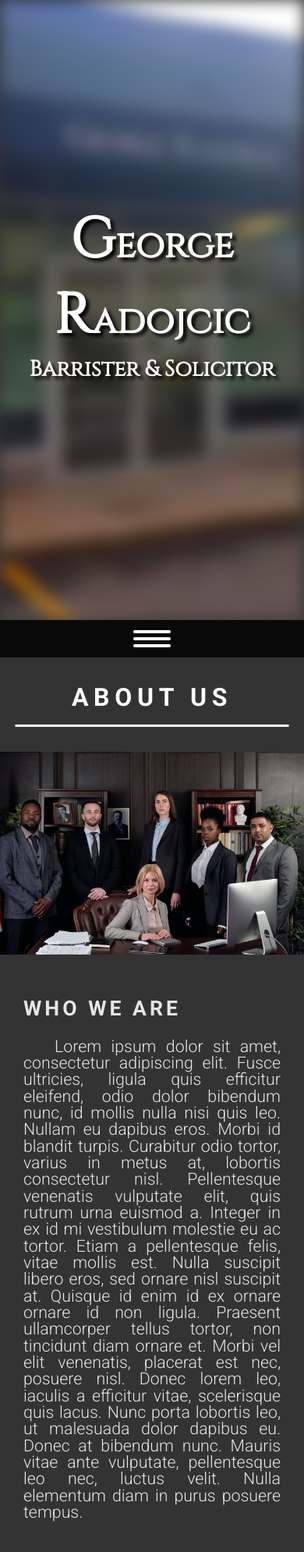
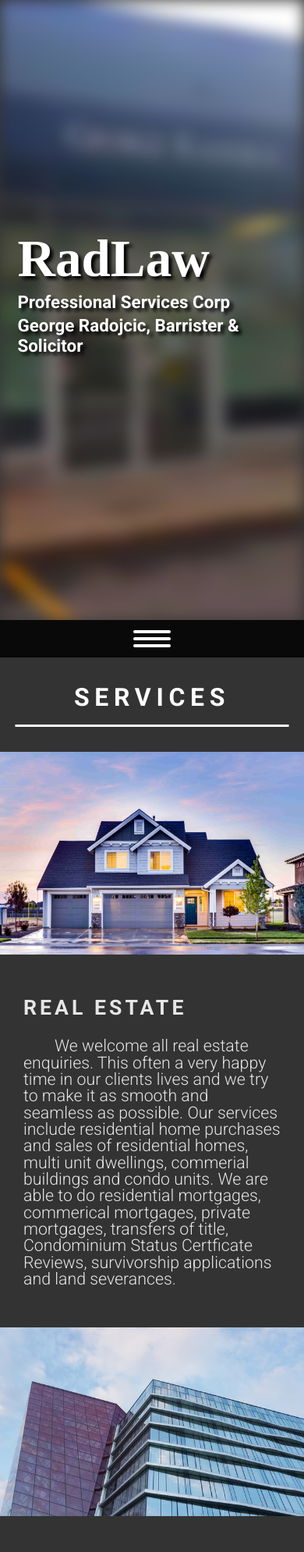
Before and after one commit to ryan-bush1014/George-Law, a plain HTML site: page index.html in a window 390 px wide. Shown: the top 1990 px of the page at 78% size. Drawn offline with Linux system fonts and the light colour scheme; a script that the page names is missing.

Commit message:
Added content

```diff
--- a/index.html
+++ b/index.html
@@ -62,11 +62,13 @@
   </div>
   <div class="main-title">
     <h1 class="main-heading">
-      <span class="emph-font">G</span>eorge
-      <span class="emph-font">R</span>adojcic
+      RadLaw
     </h1>
+    <h2>
+      Professional Services Corp
+    </h2>
     <h3>
-      Barrister & Solicitor
+      George Radojcic, Barrister & Solicitor
     </h3>
   </div>
   <div class="sub-content">
@@ -80,8 +82,8 @@
       </label>
       <input type="checkbox" id="menu-toggle">
       <div class="links">
-        <a href="#about" onclick="document.querySelector('#menu-toggle').click()">
-          <h3>About</h3>
+        <a href="#home" onclick="document.querySelector('#menu-toggle').click()">
+          <h3>Home</h3>
         </a>
         <a href="#services" onclick="document.querySelector('#menu-toggle').click()">
           <h3>Services</h3>
@@ -93,27 +95,6 @@
     </div>
     <div class="sub-content-center">
       <h2 class="section">
-        <span id="about"></span>
-        About us
-      </h2>
-      <figure>
-        <div class="fig-img"><img loading="lazy" src="assets/staff.jpg" alt="Smiling legal team"></div>
-        <div class="caption">
-          <h2>Who we are</h2>
-          <p>
-            Lorem ipsum dolor sit amet, consectetur adipiscing elit. Fusce ultricies, ligula quis efficitur eleifend,
-            odio dolor bibendum nunc, id mollis nulla nisi quis leo. Nullam eu dapibus eros. Morbi id blandit turpis.
-            Curabitur odio tortor, varius in metus at, lobortis consectetur nisl. Pellentesque venenatis vulputate elit,
-            quis rutrum urna euismod a. Integer in ex id mi vestibulum molestie eu ac tortor. Etiam a pellentesque
-            felis, vitae mollis est. Nulla suscipit libero eros, sed ornare nisl suscipit at. Quisque id enim id ex
-            ornare ornare id non ligula. Praesent ullamcorper tellus tortor, non tincidunt diam ornare et. Morbi vel
-            elit venenatis, placerat est nec, posuere nisl. Donec lorem leo, iaculis a efficitur vitae, scelerisque quis
-            lacus. Nunc porta lobortis leo, ut malesuada dolor dapibus eu. Donec at bibendum nunc. Mauris vitae ante
-            vulputate, pellentesque leo nec, luctus velit. Nulla elementum diam in purus posuere tempus.
-          </p>
-        </div>
-      </figure>
-      <h2 class="section">
         <span id="services"></span>
         Services
       </h2>
@@ -121,15 +102,11 @@
         <div class="caption">
           <h2>Real Estate</h2>
           <p>
-            Lorem ipsum dolor sit amet, consectetur adipiscing elit. Fusce ultricies, ligula quis efficitur eleifend,
-            odio dolor bibendum nunc, id mollis nulla nisi quis leo. Nullam eu dapibus eros. Morbi id blandit turpis.
-            Curabitur odio tortor, varius in metus at, lobortis consectetur nisl. Pellentesque venenatis vulputate elit,
-            quis rutrum urna euismod a. Integer in ex id mi vestibulum molestie eu ac tortor. Etiam a pellentesque
-            felis, vitae mollis est. Nulla suscipit libero eros, sed ornare nisl suscipit at. Quisque id enim id ex
-            ornare ornare id non ligula. Praesent ullamcorper tellus tortor, non tincidunt diam ornare et. Morbi vel
-            elit venenatis, placerat est nec, posuere nisl. Donec lorem leo, iaculis a efficitur vitae, scelerisque quis
-            lacus. Nunc porta lobortis leo, ut malesuada dolor dapibus eu. Donec at bibendum nunc. Mauris vitae ante
-            vulputate, pellentesque leo nec, luctus velit. Nulla elementum diam in purus posuere tempus.
+            We welcome all real estate enquiries. This often a very happy time in our clients lives and we try to
+            make it as smooth and seamless as possible. Our services include residential home purchases and sales
+            of residential homes, multi unit dwellings, commerial buildings and condo units. We are able to do
+            residential mortgages, commerical mortgages, private mortgages, transfers of title, Condominium Status
+            Certficate Reviews, survivorship applications and land severances.
           </p>
         </div>
         <div class="fig-img"><img loading="lazy" src="assets/real-estate-compressed.jpg" alt="Residential home"></div>
@@ -140,15 +117,10 @@
         <div class="caption">
           <h2>Corporate / Commercial</h2>
           <p>
-            Lorem ipsum dolor sit amet, consectetur adipiscing elit. Fusce ultricies, ligula quis efficitur eleifend,
-            odio dolor bibendum nunc, id mollis nulla nisi quis leo. Nullam eu dapibus eros. Morbi id blandit turpis.
-            Curabitur odio tortor, varius in metus at, lobortis consectetur nisl. Pellentesque venenatis vulputate elit,
-            quis rutrum urna euismod a. Integer in ex id mi vestibulum molestie eu ac tortor. Etiam a pellentesque
-            felis, vitae mollis est. Nulla suscipit libero eros, sed ornare nisl suscipit at. Quisque id enim id ex
-            ornare ornare id non ligula. Praesent ullamcorper tellus tortor, non tincidunt diam ornare et. Morbi vel
-            elit venenatis, placerat est nec, posuere nisl. Donec lorem leo, iaculis a efficitur vitae, scelerisque quis
-            lacus. Nunc porta lobortis leo, ut malesuada dolor dapibus eu. Donec at bibendum nunc. Mauris vitae ante
-            vulputate, pellentesque leo nec, luctus velit. Nulla elementum diam in purus posuere tempus.
+            Our office is please to offer a wide range of corporate services that include business registration,
+            business incorporation both provincial and federal, Minute Book organization and updates, Lease
+            agreements, asset purchases and sales, Shareholder Agreements and Trademark applications. We offer
+            quick service for basic transaction.
           </p>
         </div>
       </figure>
@@ -156,15 +128,10 @@
         <div class="caption">
           <h2>Wills & Estates</h2>
           <p>
-            Lorem ipsum dolor sit amet, consectetur adipiscing elit. Fusce ultricies, ligula quis efficitur eleifend,
-            odio dolor bibendum nunc, id mollis nulla nisi quis leo. Nullam eu dapibus eros. Morbi id blandit turpis.
-            Curabitur odio tortor, varius in metus at, lobortis consectetur nisl. Pellentesque venenatis vulputate elit,
-            quis rutrum urna euismod a. Integer in ex id mi vestibulum molestie eu ac tortor. Etiam a pellentesque
-            felis, vitae mollis est. Nulla suscipit libero eros, sed ornare nisl suscipit at. Quisque id enim id ex
-            ornare ornare id non ligula. Praesent ullamcorper tellus tortor, non tincidunt diam ornare et. Morbi vel
-            elit venenatis, placerat est nec, posuere nisl. Donec lorem leo, iaculis a efficitur vitae, scelerisque quis
-            lacus. Nunc porta lobortis leo, ut malesuada dolor dapibus eu. Donec at bibendum nunc. Mauris vitae ante
-            vulputate, pellentesque leo nec, luctus velit. Nulla elementum diam in purus posuere tempus.
+            We can help you through the process of ensuring the realization of your last wishes and as well as
+            arrangements for care and property management, for the last chapter in your story. Wills and Powers
+            of attorney for Property, Powers of Attorney for Personal Care, probate applications and estate
+            administration.
           </p>
         </div>
         <div class="fig-img"><img loading="lazy" src="assets/main-1.jpg" alt="Lawyer doing paperwork"></div>
@@ -173,15 +140,15 @@
         <span id="contact"></span>
         Contact
       </h2>
-      <figure class="reverse-fig">
-        <div class="fig-img"><img loading="lazy" src="assets/building.jpg" alt="Lawyer doing paperwork"></div>
+      <figure class="">
+        <div class="fig-img"><img loading="lazy" src="assets/george.jpg" alt="Lawyer doing paperwork"></div>
         <div class="caption list">
           <h2 style="text-align: left;">Information</h2>
           <ul>
             <li class="address">3521 Portage Rd., Unit 3, Niagara Falls, Ontario</li>
             <li class="phone">(905) 374-0100</li>
             <li class="fax">[Fax] - (905) 374-6365</li>
-            <li class="email"><a class="email" href="mailto:info@radlaw.ca">info@radlaw.ca</a> - <a class="email"
+            <li class="email"><a href="mailto:info@radlaw.ca">info@radlaw.ca</a> - <a
                 href="mailto:george@radlaw.ca">george@radlaw.ca</a></li>
           </ul>
         </div>
--- a/scripts/parallax.js
+++ b/scripts/parallax.js
@@ -7,7 +7,7 @@ let bannerContent = document.querySelector(".main-title");
 function parallax() {
     let offset = (window.scrollY / 2).toString() + "px";
     banner.style.backgroundPositionY = "-" + offset;
-    bannerContent.style.transform = `translate3d(0, ${offset}, 0) translateY(-50%)`;
+    bannerContent.style.transform = `translate3d(0, ${offset}, 0) translate(-50%, -50%)`;
 }
 
 // https://since1979.dev/respecting-prefers-reduced-motion-with-javascript-and-react/
@@ -19,6 +19,6 @@ if (!window.mobileCheck() && !mediaQuery.matches) {
     banner.classList.add("parallax");
     bannerContent.classList.add("parallax");
     document.addEventListener("scroll", parallax, { passive: true });
-} else if (mediaQuery.matches) {
-    document.documentElement.style.scrollBehavior = "initial";
+} else if (window.mobileCheck()) {
+    bannerContent.style.marginTop = "-5vh";
 }
--- a/styles/main.css
+++ b/styles/main.css
@@ -1,3 +1,7 @@
+* {
+  box-sizing: border-box;
+}
+
 :root {
   --main-bg: #333333;
   --dark-bg: #111111;
@@ -48,8 +52,7 @@ html, body {
 }
 
 .main-title.parallax {
-  position: relative;
-  margin-top: 0;
+  position: absolute;
 }
 
 /* .down-arrow {
@@ -65,9 +68,9 @@ html, body {
 /* Convenient way to increase size of certain letters
    (e.g. *G*eorge *R*adojcic) */
 
-.emph-font {
+/* .emph-font {
   font-size: 150%;
-}
+} */
 
 /* Main content of page, overlaps banner when scrolled */
 
@@ -134,18 +137,15 @@ html, body {
   position: relative;
   transition: all var(--slow-time);
   letter-spacing: 5pt;
+  font-size: 2rem;
+  text-align: center;
   color: var(--text-accent);
+  margin-top: 1.5em;
 }
 
 .section span {
   position: absolute;
   top: -80px;
-}
-
-h2 {
-  text-align: center;
-  font-size: 24pt;
-  font-weight: bold;
 }
 
 .section::after {
@@ -175,6 +175,7 @@ figure {
   padding: 10px;
   margin-top: 10px;
   transition: all var(--appear-time);
+  gap: 3em;
 }
 
 .invis {
@@ -205,7 +206,9 @@ figure {
 .fig-img img {
   width: 100%;
   display: block;
-  border-radius: 15px;
+  border-radius: 16px;
+  transform: perspective(1600px) rotateY(0deg);
+  transition: transform 500ms ease;
 }
 
 figure h2 {
@@ -233,21 +236,41 @@ figure h2 {
 /* Main title of page */
 
 .main-title {
-  user-select: none;
+  box-sizing: border-box;
+  padding: 1em;
   position: fixed;
+  display: flex;
+  flex-direction: column;
+  width: max-content;
+  max-width: 100%;
   top: calc(50vh - 3rem);
-  width: 100%;
-  text-align: center;
-  font-family: "Cinzel", serif;
+  left: 50%;
+  transform: translate(-50%, -50%);
+  text-align: left;
   text-shadow: 0.5vh 0.5vh 0.5vh black;
-  transform: translate3d(0, 0, 0) translateY(-50%);
   font-weight: bold;
-  margin-top: -40px;
-  font-size: 24pt;
+  justify-content: center;
   color: var(--text-accent);
+  font-size: clamp(1.4rem, 3vw, 2rem);
+}
+
+.main-title h1 {
+  /* margin-bottom: 0.75em; */
+  font-family: 'Cinze Serif';
+  font-size: 3em;
+}
+
+.main-title h2 {
+  font-size: 1em;
+}
+
+.main-title h3 {
+  font-size: 1em;
 }
 
 .main-title * {
+  width: max-content;
+  max-width: 100%;
   margin-top: 0.2vh;
   margin-bottom: 0.2vh;
 }
@@ -285,6 +308,7 @@ footer p {
     flex-direction: column;
     margin: 0;
     padding: 0;
+    gap: 0;
     /* text-align: center; */
   }
   .reverse-fig {
@@ -292,9 +316,6 @@ footer p {
   }
   .fig-img img {
     border-radius: 0px;
-  }
-  .main-title {
-    font-size: 18pt;
   }
 }
 
@@ -321,13 +342,11 @@ footer p {
     position: absolute;
     z-index: 10;
   }
-
   .nav-label {
     position: relative;
     width: 100%;
     height: 100%;
   }
-
   .hamburger {
     --bar-width: 3rem;
     --hamburger-height: 2rem;
@@ -358,7 +377,7 @@ footer p {
     margin-top: -1px;
     pointer-events: none;
   }
-  #menu-toggle:checked + .links{
+  #menu-toggle:checked+.links {
     transform: translate3d(0, 3rem, 0);
     opacity: 1;
     z-index: 3;
@@ -381,14 +400,23 @@ footer p {
   .fig-img img {
     border-radius: 0px;
   }
-  .main-title {
-    font-size: 18pt;
+  figure p {
+    text-align: left;
   }
 }
 
 @media (prefers-reduced-motion) {
   .nav-bar>* {
     transition: none;
+  }
+}
+
+@media (hover: hover) and (min-width: 1101px) {
+  .fig-img img:hover {
+    transform: perspective(1600px) rotateY(5deg);
+  }
+  .reverse-fig .fig-img img:hover {
+    transform: perspective(1600px) rotateY(-5deg);
   }
 }
 
@@ -402,27 +430,31 @@ li {
   padding-left: 1em;
   font-size: 16pt;
   text-align: left;
-  line-height: 200%;
+  line-height: 2.5em;
+  list-style-type: none;
+  position: relative;
 }
 
-::marker {
+li::before {
   font-family: 'Font Awesome 5 Free';
   font-size: 1.5em;
   font-weight: 900;
+  position: absolute;
+  margin-left: -1.5em;
 }
 
-.phone::marker {
-  content: '\f879';
+.phone::before {
+  content: '\f879 ';
 }
 
-.fax::marker {
-  content: '\f1ac';
+.fax::before {
+  content: '\f1ac ';
 }
 
-.address::marker {
-  content: '\f3c5';
+.address::before {
+  content: '\f3c5 ';
 }
 
-.email::marker {
-  content: '\f1d8';
+.email::before {
+  content: '\f1d8 ';
 }
```
